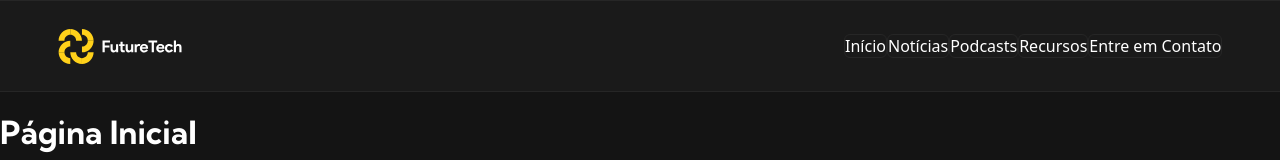
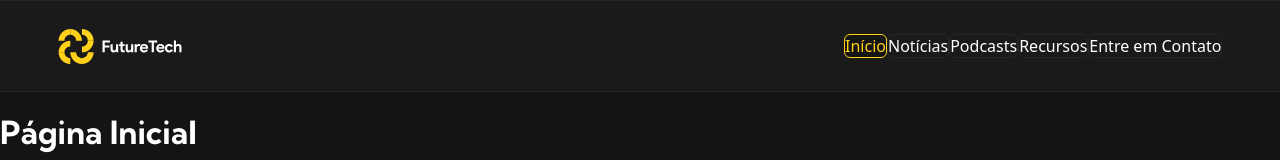
Before and after one commit to alexandreraminelli/pratica-react-ai-blog-website, a React (Vite) app: page / in a window 1280 px wide. In both pictures the pointer is over the link "Início". Shown: the top 160 px of the page. Built offline with nearby package versions, Linux system fonts and the light colour scheme.

Commit message:
feat(navbar): efeito hover nos links

```diff
--- a/src/layout/Header/components/Navbar.module.css
+++ b/src/layout/Header/components/Navbar.module.css
@@ -22,6 +22,16 @@ nav.navbar {
       border: var(--border01);
       /* Cantos arredondados */
       border-radius: 6px;
+
+      /* Efeitos de transição */
+      transition-property: border-color, color, background-color;
+      transition-duration: 0.5s;
+      /* Efeito hover dos links */
+      &:hover {
+        border-color: var(--primary-color);
+        color: var(--primary-color);
+        background-color: var(--background-primary);
+      }
     }
   }
 }
```
